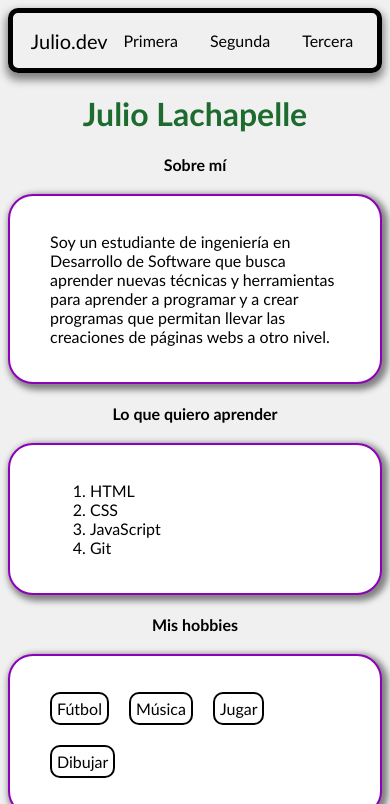
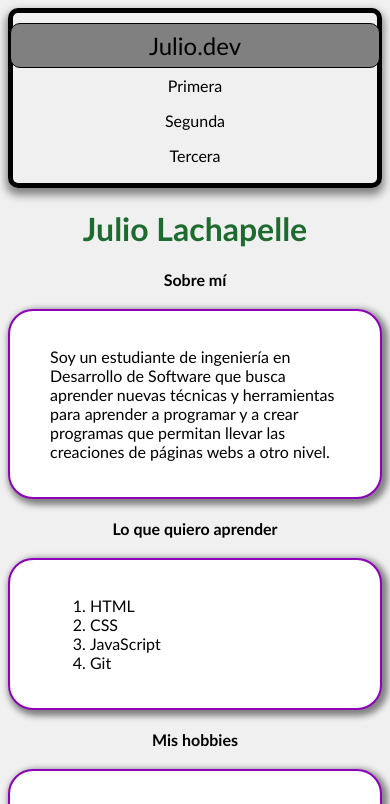
Before and after one commit to Lpdaniel/clases-html, a plain HTML site: page Segunda_clase.html in a window 390 px wide. Shown: the top 804 px of the page. Drawn offline with Linux system fonts and the light colour scheme.

Commit message:
Colocar menu modo columna

```diff
--- a/estilos.css
+++ b/estilos.css
@@ -85,6 +85,13 @@ img {
     border-radius: 10px;
     box-shadow: 0px 5px 8px 2px gray;
 }
+
+@media (max-width:600px) {
+    .menu{
+        flex-direction: column;
+    }
+}
+
 .nav-link{
     display: block;
     text-decoration: none;
@@ -92,11 +99,27 @@ img {
     padding: 8px 16px;
     border-radius: 4px;
 }
+
 .logo{
     margin: 0 10px;
     margin-right: auto;
-    font-size: 1.25rem;
+    font-size: 1.50rem;
+
 }
+@media (max-width:600px){
+    .logo {
+        flex-direction: column;
+        margin: 0;
+        border: 1px solid black;
+        border-radius: 10px;
+        background-color: gray;
+        padding: 2% 40%;
+
+    }
+}
+
+
+
 .nav-link:hover,
 .nav-link:focus {
     color: white;
```
